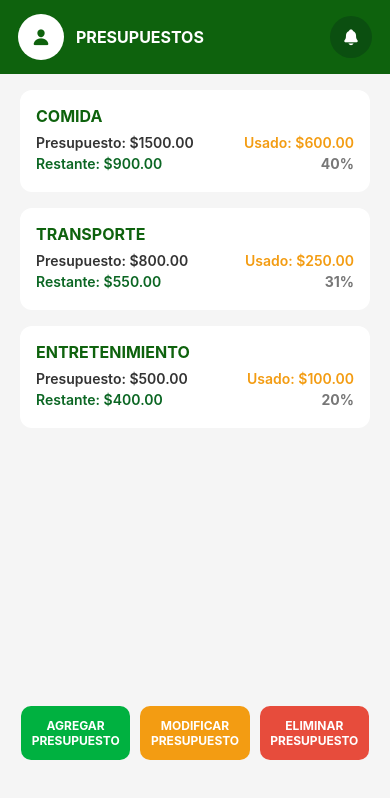
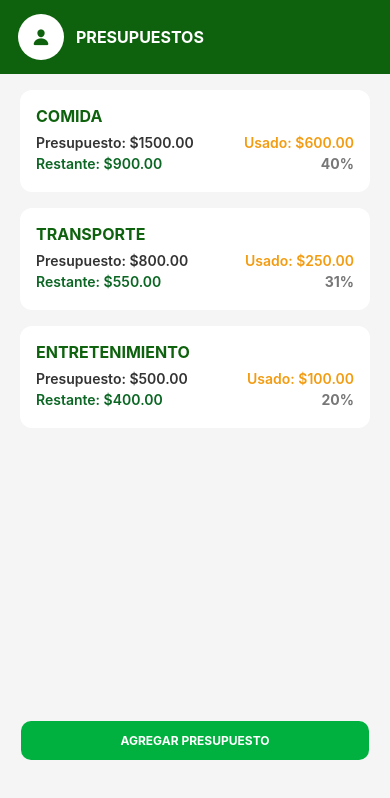
Before and after one commit to YaelAlejandroUrbanoZuniga/AhorraApp, a React Native app in the folder app/: screen /Presupuestos in a window 390 px wide. Shown: the top 798 px of the page. Built offline with nearby package versions, Linux system fonts and the light colour scheme.

Commit message:
implemente un modal actualizar o agregar un presupuesto nuevo

```diff
--- a/app/Screens/PresupuestosScreen.js
+++ b/app/Screens/PresupuestosScreen.js
@@ -1,40 +1,89 @@
 import React, { useState } from 'react';
-import { SafeAreaView, View, Text, TouchableOpacity, FlatList, Alert, StyleSheet } from 'react-native';
+import {SafeAreaView, View, Text, TouchableOpacity, FlatList, Modal, TextInput, StyleSheet} from 'react-native';
 import { Ionicons } from '@expo/vector-icons';
 
 const FOOTER_HEIGHT = 72;
 
-export default function PresupuestosScreen() {
-  const [presupuestos] = useState([
+export default function PresupuestosScreen({ navigation }) {
+
+  const [presupuestos, setPresupuestos] = useState([
     { id: '1', categoria: 'Comida', monto: 1500, usado: 600 },
     { id: '2', categoria: 'Transporte', monto: 800, usado: 250 },
     { id: '3', categoria: 'Entretenimiento', monto: 500, usado: 100 },
   ]);
 
-  const handleAgregar = () => Alert.alert('Agregar Presupuesto', 'Aquí se agregará un nuevo presupuesto.');
-  const handleModificar = () => Alert.alert('Modificar Presupuesto', 'Aquí podrás modificar un presupuesto existente.');
-  const handleEliminar = () => Alert.alert('Eliminar Presupuesto', 'Aquí podrás eliminar un presupuesto existente.');
+  const [modalAgregar, setModalAgregar] = useState(false);
+  const [modalModificar, setModalModificar] = useState(false);
+
+  const [categoria, setCategoria] = useState('');
+  const [monto, setMonto] = useState('');
+  const [usado, setUsado] = useState('');
+
+  const [presupuestoEditando, setPresupuestoEditando] = useState(null);
+
+  const agregarPresupuesto = () => {
+    if (!categoria || !monto) return;
+
+    const nuevo = {
+      id: Date.now().toString(),
+      categoria,
+      monto: parseFloat(monto),
+      usado: parseFloat(usado || 0)
+    };
+
+    setPresupuestos([...presupuestos, nuevo]);
+    setModalAgregar(false);
+    setCategoria('');
+    setMonto('');
+    setUsado('');
+  };
+
+  const abrirModificar = (item) => {
+    setPresupuestoEditando(item);
+    setCategoria(item.categoria);
+    setMonto(item.monto.toString());
+    setUsado(item.usado.toString());
+    setModalModificar(true);
+  };
+
+  const modificarPresupuesto = () => {
+    if (!presupuestoEditando) return;
+
+    const actualizado = {
+      ...presupuestoEditando,
+      categoria,
+      monto: parseFloat(monto),
+      usado: parseFloat(usado || 0),
+    };
+
+    setPresupuestos(
+      presupuestos.map((p) =>
+        p.id === presupuestoEditando.id ? actualizado : p
+      )
+    );
+
+    setModalModificar(false);
+    setPresupuestoEditando(null);
+    setCategoria('');
+    setMonto('');
+    setUsado('');
+  };
 
   return (
     <SafeAreaView style={styles.areaSegura}>
 
-      {/* HEADER — igual que Ajustes/Transacciones */}
       <View style={styles.header}>
         <View style={styles.headerLeft}>
           <View style={styles.avatarCircle}>
             <Ionicons name="person" size={18} color="#0e620dff" />
           </View>
+
           <View style={styles.headerGreeting}>
             <Text style={styles.greetingSmall}>PRESUPUESTOS</Text>
           </View>
         </View>
-
-        <TouchableOpacity style={styles.bellButton} activeOpacity={0.8} onPress={() => navigation.navigate("Notificaciones")}>
-          <Ionicons name="notifications" size={18} color="#fff" />
-        </TouchableOpacity>
       </View>
 
-      {/* LISTA DE PRESUPUESTOS */}
       <FlatList
         data={presupuestos}
         keyExtractor={(item) => item.id}
@@ -44,6 +93,7 @@ export default function PresupuestosScreen() {
           const restante = item.monto - item.usado;
 
           return (
+            <TouchableOpacity onPress={() => abrirModificar(item)}>
               <View style={styles.budgetCard}>
                 <Text style={styles.category}>{item.categoria}</Text>
 
@@ -57,45 +107,107 @@ export default function PresupuestosScreen() {
                   <Text style={styles.percentage}>{porcentaje.toFixed(0)}%</Text>
                 </View>
               </View>
+            </TouchableOpacity>
           );
         }}
       />
 
-      {/* BOTONES ACCIÓN — iguales a Transacciones */}
       <View style={styles.buttonsRow}>
         <TouchableOpacity
           style={[styles.actionButton, { backgroundColor: '#00b140' }]}
-          onPress={handleAgregar}
+          onPress={() => setModalAgregar(true)}
         >
           <Text style={styles.buttonText}>AGREGAR PRESUPUESTO</Text>
         </TouchableOpacity>
+      </View>
 
-        <TouchableOpacity
-          style={[styles.actionButton, { backgroundColor: '#f39c12' }]}
-          onPress={handleModificar}
-        >
-          <Text style={styles.buttonText}>MODIFICAR PRESUPUESTO</Text>
+      <Modal visible={modalAgregar} transparent animationType="slide">
+        <View style={styles.modalContainer}>
+          <View style={styles.modalBox}>
+            <Text style={styles.modalTitle}>Agregar Presupuesto</Text>
+
+            <TextInput
+              placeholder="Categoría"
+              style={styles.input}
+              value={categoria}
+              onChangeText={setCategoria}
+            />
+
+            <TextInput
+              placeholder="Monto"
+              style={styles.input}
+              keyboardType="numeric"
+              value={monto}
+              onChangeText={setMonto}
+            />
+
+            <TextInput
+              placeholder="Usado"
+              style={styles.input}
+              keyboardType="numeric"
+              value={usado}
+              onChangeText={setUsado}
+            />
+
+            <TouchableOpacity style={styles.saveBtn} onPress={agregarPresupuesto}>
+              <Text style={styles.saveText}>Guardar</Text>
             </TouchableOpacity>
 
-        <TouchableOpacity
-          style={[styles.actionButton, { backgroundColor: '#e74c3c' }]}
-          onPress={handleEliminar}
-        >
-          <Text style={styles.buttonText}>ELIMINAR PRESUPUESTO</Text>
+            <TouchableOpacity style={styles.cancelBtn} onPress={() => setModalAgregar(false)}>
+              <Text style={styles.cancelText}>Cancelar</Text>
             </TouchableOpacity>
           </View>
+        </View>
+      </Modal>
+
+      <Modal visible={modalModificar} transparent animationType="fade">
+        <View style={styles.modalContainer}>
+          <View style={styles.modalBox}>
+            <Text style={styles.modalTitle}>Modificar Presupuesto</Text>
+
+            <TextInput
+              placeholder="Categoría"
+              style={styles.input}
+              value={categoria}
+              onChangeText={setCategoria}
+            />
+
+            <TextInput
+              placeholder="Monto"
+              style={styles.input}
+              keyboardType="numeric"
+              value={monto}
+              onChangeText={setMonto}
+            />
+
+            <TextInput
+              placeholder="Usado"
+              style={styles.input}
+              keyboardType="numeric"
+              value={usado}
+              onChangeText={setUsado}
+            />
+
+            <TouchableOpacity style={styles.saveBtn} onPress={modificarPresupuesto}>
+              <Text style={styles.saveText}>Actualizar</Text>
+            </TouchableOpacity>
+
+            <TouchableOpacity style={styles.cancelBtn} onPress={() => setModalModificar(false)}>
+              <Text style={styles.cancelText}>Cerrar</Text>
+            </TouchableOpacity>
+          </View>
+        </View>
+      </Modal>
+
     </SafeAreaView>
   );
 }
-
 
 const styles = StyleSheet.create({
   areaSegura: {
     flex: 1,
     backgroundColor: '#f5f5f5',
   },
-
-  /* HEADER */
   header: {
     backgroundColor: '#0e620dff',
     paddingHorizontal: 18,
@@ -105,7 +217,9 @@ const styles = StyleSheet.create({
     justifyContent: 'space-between',
     alignItems: 'center',
   },
-  headerLeft: { flexDirection: 'row', alignItems: 'center' },
+  headerLeft: {
+    flexDirection: 'row',
+    alignItems: 'center' },
     avatarCircle: {
     width: 46,
     height: 46,
@@ -115,23 +229,16 @@ const styles = StyleSheet.create({
     justifyContent: 'center',
     marginRight: 12,
   },
-  headerGreeting: { justifyContent: 'center' },
+  headerGreeting: {
+    justifyContent: 'center'
+  },
   greetingSmall: {
     color: '#fff',
     fontSize: 16,
     fontWeight: '700',
     textTransform: 'uppercase',
   },
-  bellButton: {
-    width: 42,
-    height: 42,
-    borderRadius: 21,
-    backgroundColor: '#0b4f10',
-    alignItems: 'center',
-    justifyContent: 'center',
-  },
 
-  /* CARD PRESUPUESTO */
   budgetCard: {
     backgroundColor: '#fff',
     borderRadius: 12,
@@ -151,18 +258,27 @@ const styles = StyleSheet.create({
     justifyContent: 'space-between',
     marginBottom: 4,
   },
-  amount: { fontWeight: '600', color: '#333' },
-  used: { fontWeight: '600', color: '#f39c12' },
-  remaining: { fontWeight: '600', color: '#0b6623' },
-  percentage: { fontWeight: '700', color: '#777' },
-
-  /* BOTONES */
+  amount: {
+    fontWeight: '600',
+    color: '#333'
+  },
+  used: {
+    fontWeight: '600',
+    color: '#f39c12'
+  },
+  remaining: {
+    fontWeight: '600',
+    color: '#0b6623'
+  },
+  percentage: {
+    fontWeight: '700',
+    color: '#777'
+  },
   buttonsRow: {
     flexDirection: 'row',
-    justifyContent: 'space-between',
+    justifyContent: 'center',
     paddingHorizontal: 16,
     marginBottom: FOOTER_HEIGHT + 12,
-    textAlign: 'center',
   },
   actionButton: {
     flex: 1,
@@ -178,30 +294,51 @@ const styles = StyleSheet.create({
     fontSize: 12,
     textAlign: 'center',
   },
-
-  /* FOOTER */
-  piePagina: {
-    position: 'absolute',
-    bottom: 0,
-    left: 0,
-    right: 0,
-    flexDirection: 'row',
-    justifyContent: 'space-around',
+  modalContainer: {
+    flex: 1,
+    backgroundColor: 'rgba(0,0,0,0.45)',
+    justifyContent: 'center',
     alignItems: 'center',
-    borderTopWidth: 1,
-    borderTopColor: '#ddd',
+  },
+  modalBox: {
+    width: '85%',
     backgroundColor: '#fff',
+    padding: 20,
+    borderRadius: 15,
+    elevation: 10,
   },
-  itemPiePagina: { alignItems: 'center' },
-  textoPiePagina: {
-    fontSize: 12,
-    color: '#666',
-    marginTop: 4,
-    textTransform: 'uppercase',
-    fontWeight: '600',
+  modalTitle: {
+    fontSize: 20,
+    fontWeight: 'bold',
+    marginBottom: 15,
+    textAlign: 'center',
   },
-  textoPiePaginaActivo: {
-    color: '#0e620dff',
-    fontWeight: '800',
+  input: {
+    borderWidth: 1,
+    borderColor: '#ccc',
+    borderRadius: 10,
+    padding: 10,
+    marginBottom: 15,
+  },
+  saveBtn: {
+    backgroundColor: '#00b140',
+    padding: 12,
+    borderRadius: 10,
+    marginTop: 10,
+    alignItems: 'center',
+  },
+  saveText: {
+    color: '#fff',
+    fontWeight: 'bold',
+  },
+  cancelBtn: {
+    padding: 12,
+    borderRadius: 10,
+    marginTop: 10,
+    alignItems: 'center',
+  },
+  cancelText: {
+    color: '#444',
+    fontWeight: 'bold',
   },
 });
```
Lines whose indentation alone changed are shown as unchanged.
